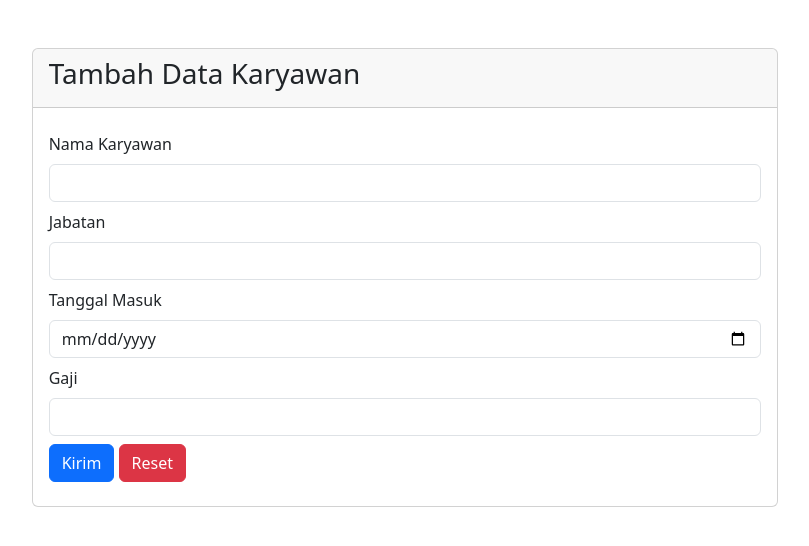
After one commit to rahmadde/UTS_TeukuRahmadYuliansyah, a PHP site: page /tambah_data.php in a window 1280 px wide. The commit adds this page. Shown: the top 546 px of the page, without its empty margins (235-1044 px from the left). Run offline with PHP 8.4, Linux system fonts and the light colour scheme.

Commit message:
Membuat Form Tambah Data

```diff
--- a/index.php
+++ b/index.php
@@ -11,7 +11,7 @@
         <div class="card-header">
             <h3 class="float-start">Employee Manager</h3>
             <span class="float-end">
-                <a href="" class="btn btn-success">
+                <a href="tambah_data.php" class="btn btn-success">
                     <font class="">Tambah Data</font>
                 </a>
             </span>
--- /dev/null
+++ b/tambah_data.php
@@ -0,0 +1,40 @@
+<!DOCTYPE html>
+<html lang="en">
+<head>
+    <meta charset="UTF-8">
+    <meta name="viewport" content="width=device-width, initial-scale=1.0">
+    <title>Employee Manager | Tambah Data</title>
+    <link rel="stylesheet" href="css/bootstrap.css">
+</head>
+<body>
+    <form action="" method="post">
+        <div class="card col-6 mt-5 m-auto col-7 row">
+            <div class="card-header">
+                <h3>Tambah Data Karyawan</h3>
+            </div>
+            <div class="card-body">
+                <div class="mb-2 mt-2">
+                    <label for="" class="form-label">Nama Karyawan</label>
+                    <input type="text" name="nama" id="" class="form-control" required>
+                </div>
+                <div class="mb-2 mt-2">
+                    <label for="" class="form-label">Jabatan</label>
+                    <input type="text" name="jabatan" id="" class="form-control" required>
+                </div>
+                <div class="mb-2 mt-2">
+                    <label for="" class="form-label">Tanggal Masuk</label>
+                    <input type="date" name="tanggal" id="" class="form-control">
+                </div>
+                <div class="mb-2 mt-2">
+                    <label for="" class="form-label">Gaji</label>
+                    <input type="number" name="gaji" id="" class="form-control" min="1000000">
+                </div>
+                <div class="mb-2 mt-2">
+                   <button type="submit" class="btn btn-primary">Kirim</button>
+                   <button type="reset" class="btn btn-danger">Reset</button>
+                </div>
+            </div>
+        </div>
+    </form>
+</body>
+</html>
```
